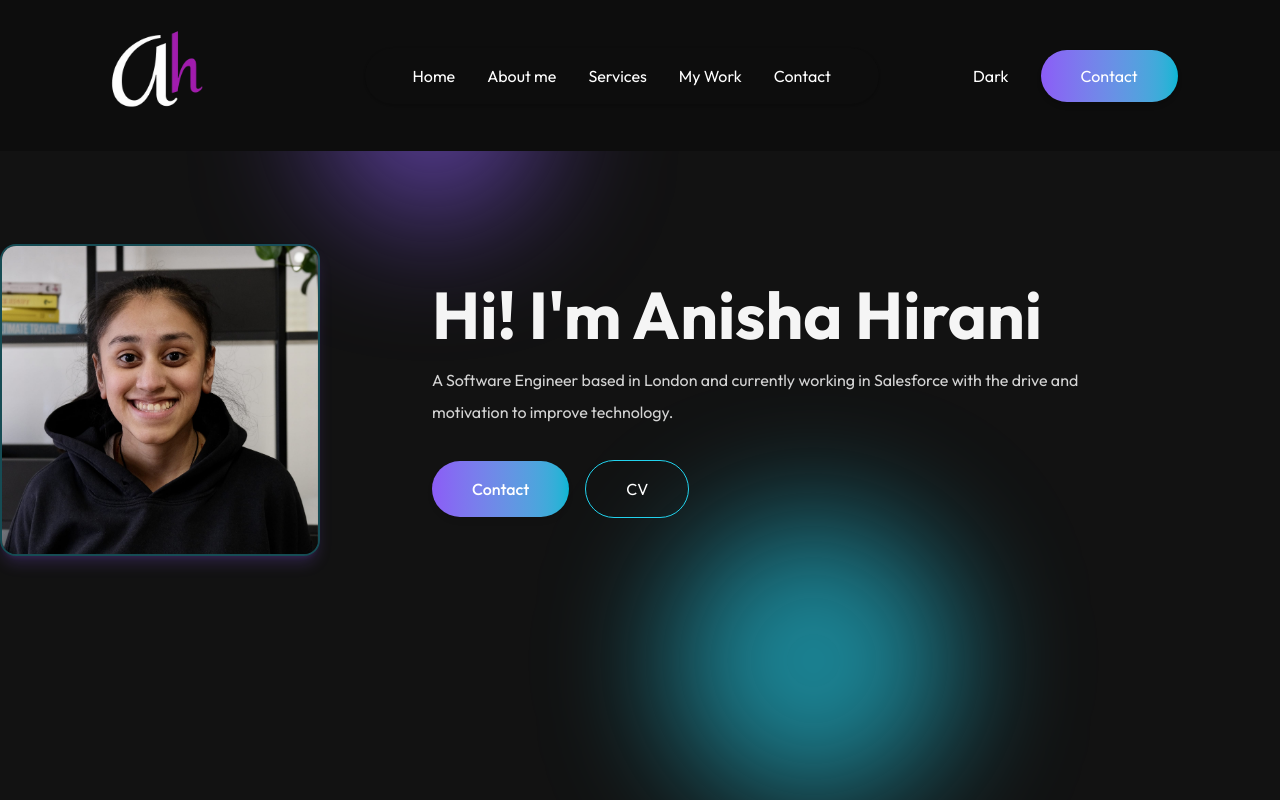
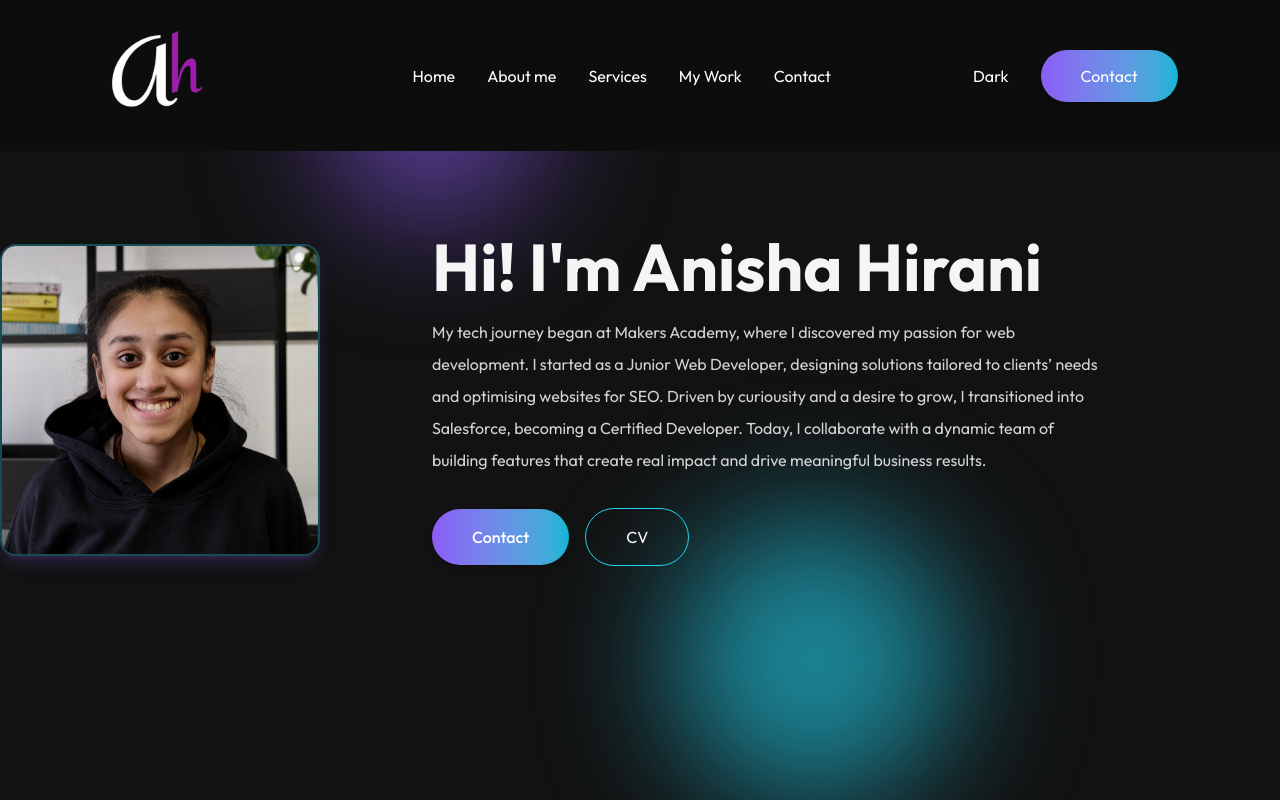
Before and after one commit to anisha-11/anisha-portfolio, a Next.js app: page / in a window 1280 px wide. Shown: the top 800 px of the page. Built offline with nearby package versions, Linux system fonts and the light colour scheme; a web font is replaced by a local one.

Commit message:
added hover to contact button and amended header text

```diff
--- a/app/components/Header.jsx
+++ b/app/components/Header.jsx
@@ -22,10 +22,10 @@ const Header = () => {
       <div className="flex-1 flex flex-col items-start text-left gap-4 mt-8 md:mt-0">
       {/* <h3 className='flex items-end gap-2 text-xl md:text-2xl mb-3'>Hi! I'm Anisha Hirani</h3> */}
       <h1 className='text-3xl sm:text-6xl lg:text-[66px] font-bold'>Hi! I'm Anisha Hirani</h1>
-      <p className='max-w-2xl text-[#D4D4D4]'> A Software Engineer based in London and currently working in Salesforce with the drive and motivation
-      to improve technology.</p>
+      <p className='max-w-2xl text-[#D4D4D4]'> My tech journey began at Makers Academy, where I discovered my passion for web development. I started as a Junior Web Developer, designing solutions tailored to clients’ needs and optimising websites for SEO. Driven by curiousity and a desire to grow,
+            I transitioned into Salesforce, becoming a Certified Developer. Today, I collaborate with a dynamic team of building features that create real impact and drive meaningful business results.</p>
       <div className='flex flex-col sm:flex-row items-start sm:items-center gap-4 mt-4'>
-        <a href="#contact" className='px-10 py-3 bg-gradient-to-r from-[#8B5CF6] to-[#06B6D4] rounded-full text-white font-medium shadow-md flex items-center gap-2'>Contact
+        <a href="#contact" className='px-10 py-3 bg-gradient-to-r from-[#8B5CF6] to-[#06B6D4] hover:from-[#06B6D4] hover:to-[#8B5CF6] rounded-full text-white font-medium shadow-md flex items-center gap-2'>Contact
         {/* <Image src={assets.arrow} alt="" className='w-4'/> */}</a>
         <a href="/cv.pdf" download className='px-10 py-3 border border-[#22D3EE] text-white hover:bg-[#0891B2] hover:text-white transition rounded-full flex items-center gap-2'>CV
         {/* <Image src={assets.download-icon} alt="" className='w-4'/> */}</a>
--- a/app/components/Navbar.jsx
+++ b/app/components/Navbar.jsx
@@ -43,7 +43,7 @@ const Navbar = () => {
         <div className='flex items-center gap-4'>
           <button className='text-white hover:text-[#22D3EE]'>Dark</button>
 
-          <a href="#contact" className='hidden lg:flex items-center gap-3 px-10 py-2.5 bg-gradient-to-r from-[#8B5CF6] to-[#06B6D4] text-white shadow-md rounded-full ml-4'>Contact</a>
+          <a href="#contact" className='hidden lg:flex items-center gap-3 px-10 py-2.5 bg-gradient-to-r from-[#8B5CF6] to-[#06B6D4] hover:from-[#06B6D4] hover:to-[#8B5CF6] text-white shadow-md rounded-full ml-4'>Contact</a>
 
           <button className='block md:hidden ml-3 text-white' onClick={openMenu}>Menu</button>
         </div>
```
